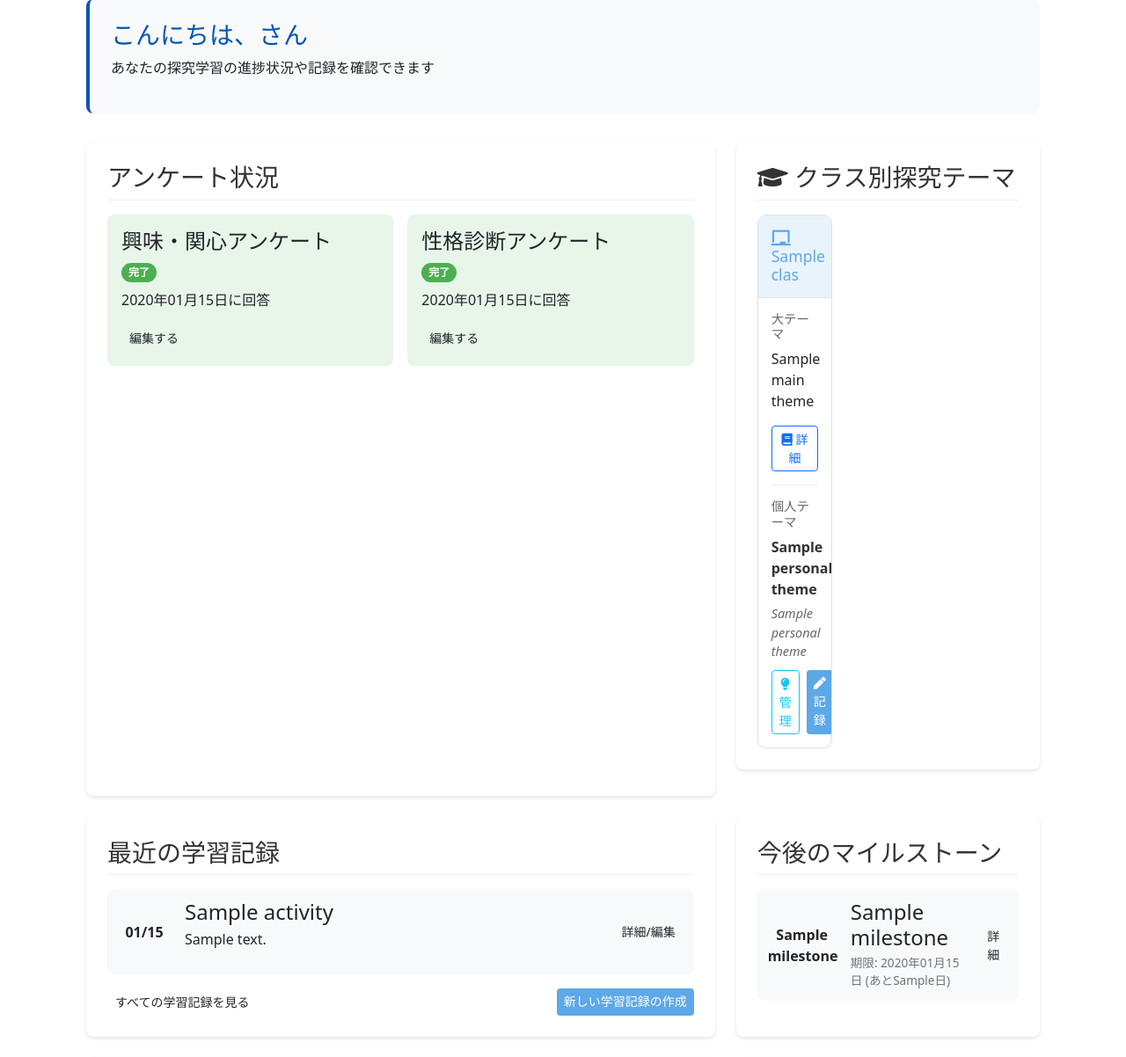
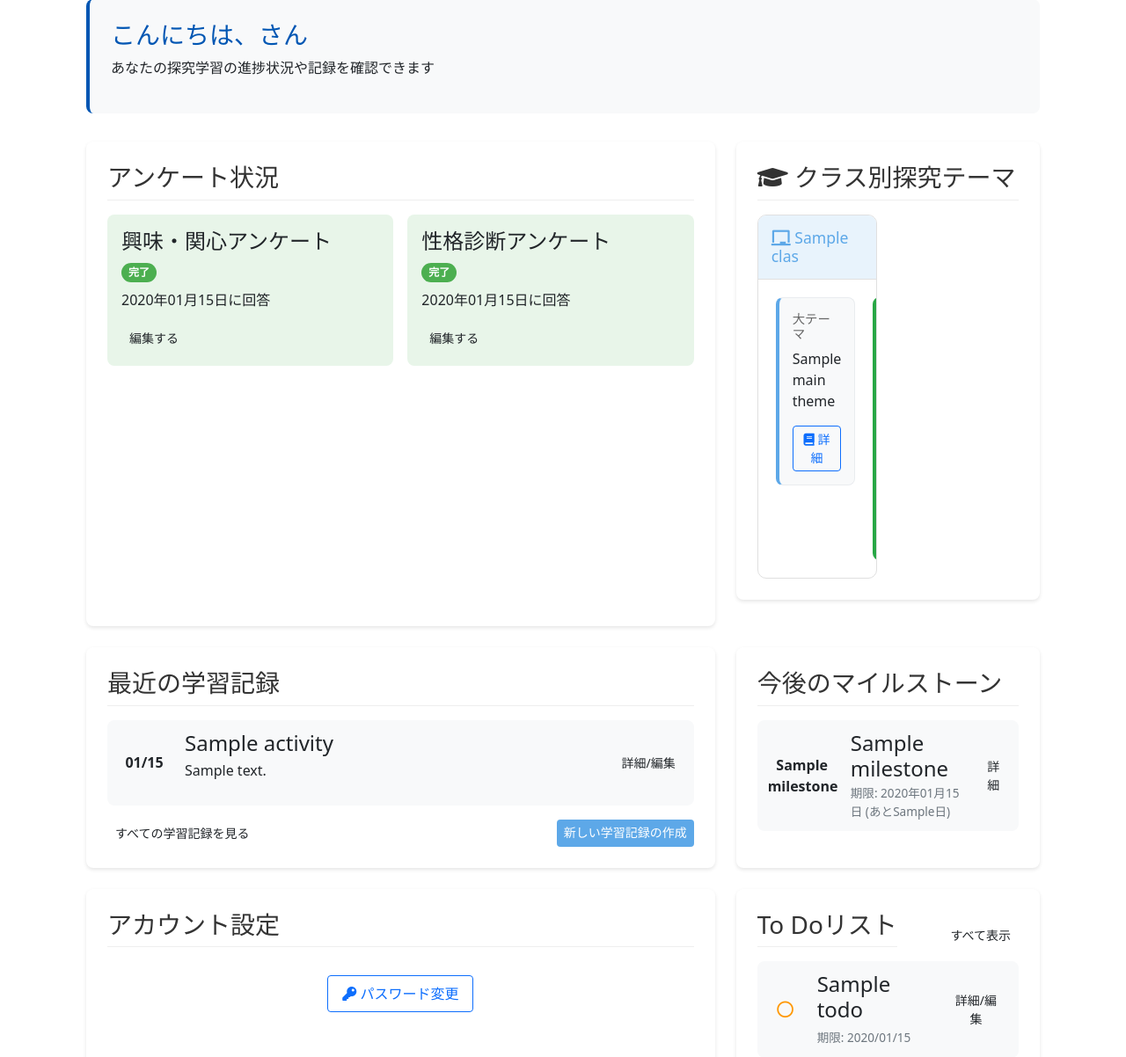
Before and after one commit to QuestEd-masato/QuestEd, a Python web app: template templates/student_dashboard.html in a window 1280 px wide. Shown: the part 209-1411 px from the top of the page at 88% size. Run offline with Jinja, Linux system fonts and the light colour scheme; the template is opened without the code that fills it: most values are stand-ins (such as "Sample title", 1, 10 or a date in 2020).

Commit message:
Fix: Improve dashboard card layout, add theme deletion, and fix main theme dropdown

```diff
--- a/templates/student_dashboard.html
+++ b/templates/student_dashboard.html
@@ -594,21 +594,21 @@
     .class-themes-grid {
         display: grid;
         grid-template-columns: 1fr;
-        gap: 20px;
+        gap: 25px;
         margin-top: 15px;
     }
 
-    /* タブレット: 2列 */
+    /* タブレット以上: 1列（幅広表示） */
     @media (min-width: 768px) {
         .class-themes-grid {
-            grid-template-columns: repeat(2, 1fr);
+            grid-template-columns: 1fr;
         }
     }
 
-    /* デスクトップ: 3列 */
+    /* デスクトップ: 2列 */
     @media (min-width: 1200px) {
         .class-themes-grid {
-            grid-template-columns: repeat(3, 1fr);
+            grid-template-columns: repeat(2, 1fr);
         }
     }
 
@@ -638,21 +638,36 @@
     }
 
     .class-body {
-        padding: 15px;
+        padding: 20px;
+        display: flex;
+        gap: 20px;
+        align-items: flex-start;
+    }
+
+    /* モバイルでは縦並び */
+    @media (max-width: 767px) {
+        .class-body {
+            flex-direction: column;
+            gap: 15px;
+        }
     }
 
     .main-theme-info,
     .personal-theme-info {
-        margin-bottom: 15px;
-        padding-bottom: 15px;
-        border-bottom: 1px solid #f0f0f0;
+        flex: 1;
+        margin-bottom: 0;
+        padding: 15px;
+        background: #f8f9fa;
+        border-radius: 8px;
+        border: 1px solid #e9ecef;
     }
 
-    .main-theme-info:last-child,
-    .personal-theme-info:last-child {
-        margin-bottom: 0;
-        padding-bottom: 0;
-        border-bottom: none;
+    .main-theme-info {
+        border-left: 4px solid var(--primary-color);
+    }
+
+    .personal-theme-info {
+        border-left: 4px solid #28a745;
     }
 
     .main-theme-info h5,
```
Also changed, not shown: app/student/__init__.py (+31 -0 lines), templates/view_themes.html (+27 -0 lines).
